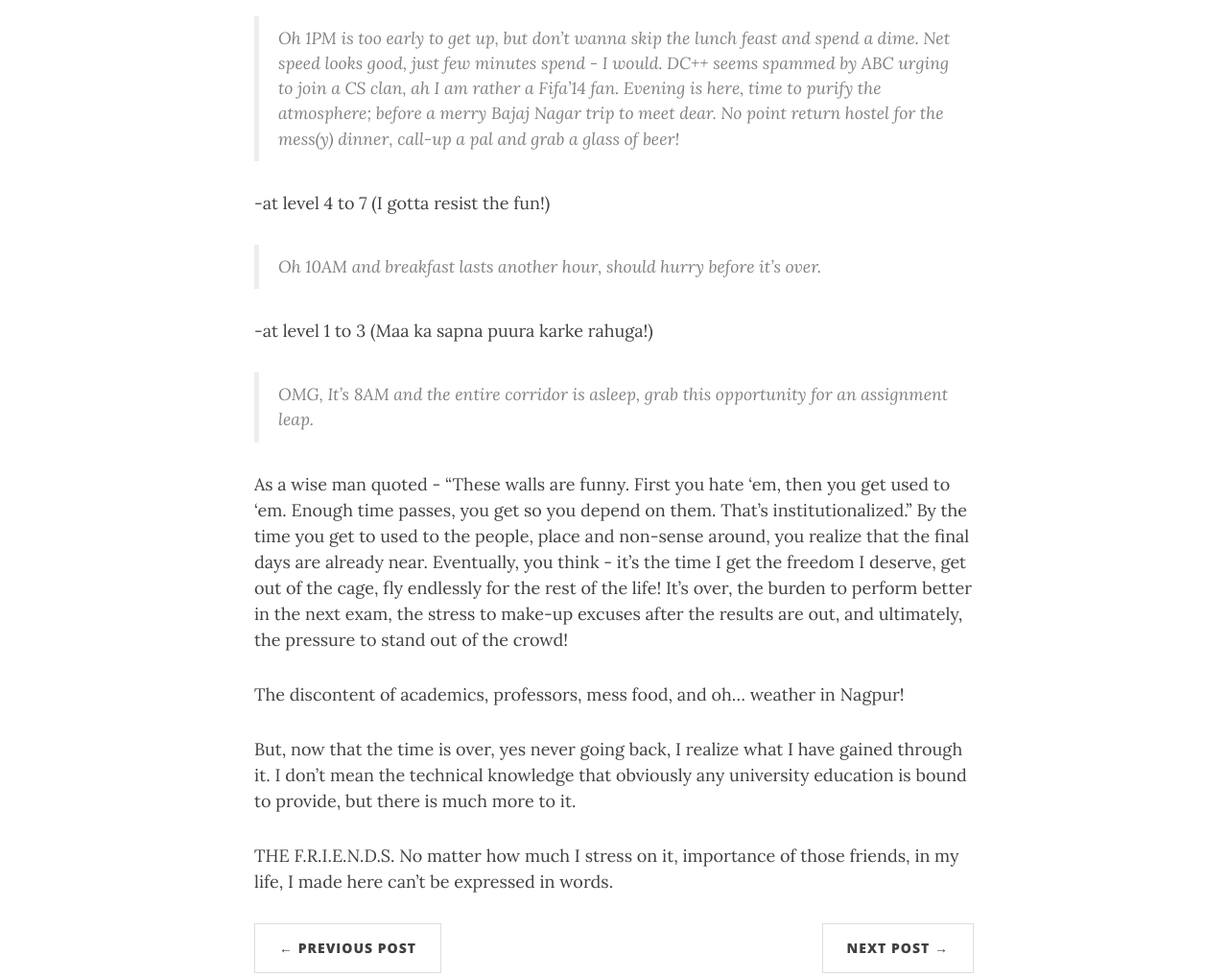
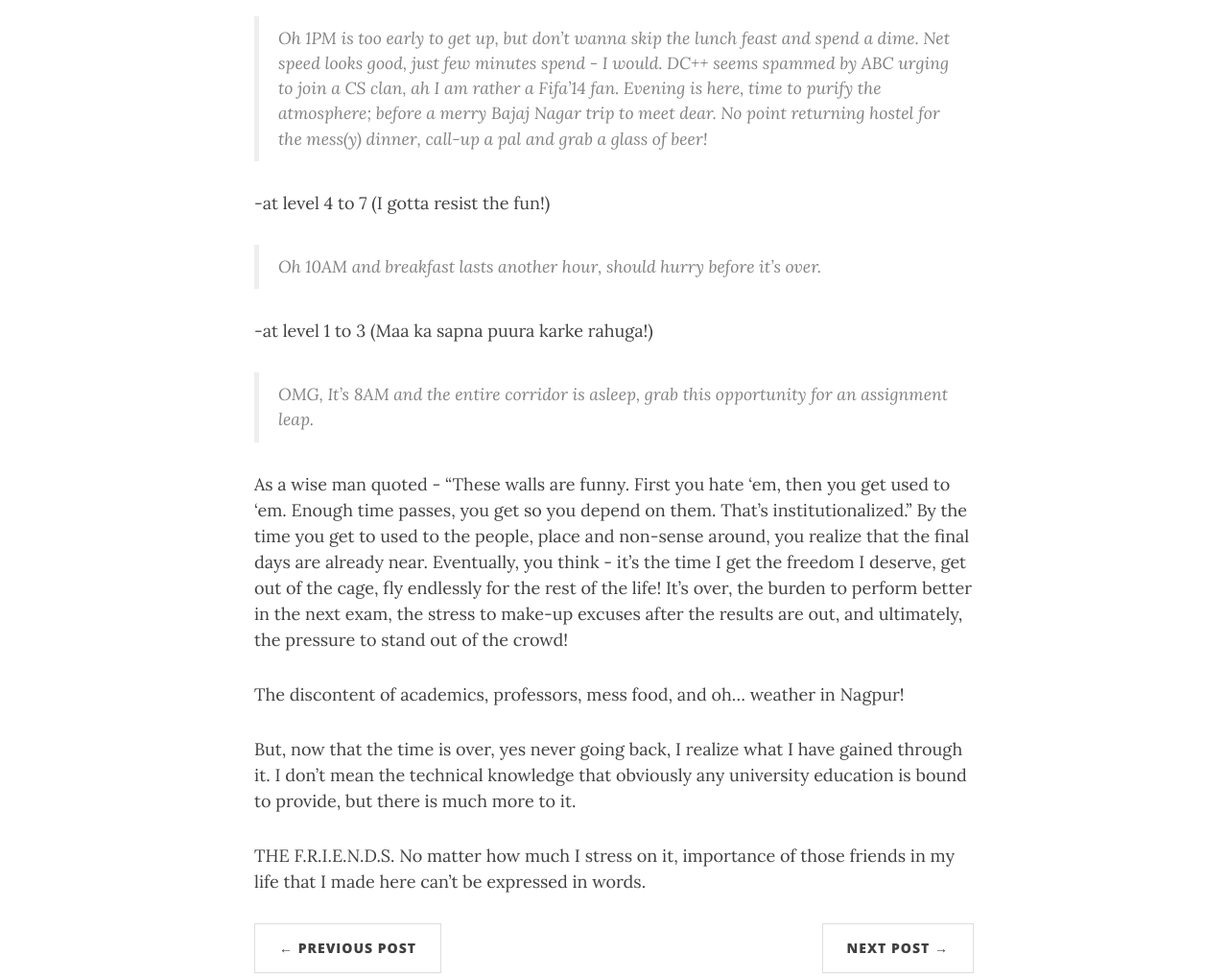
Before and after one commit to shahrajat/shahrajat.github.io, a Jekyll site: the page built from _posts/2015-01-27-Profound-multi-dimensional-analysis-of-tetrad-years-in-academia.md, in a window 1280 px wide and 1400 px high, scrolled down 711 px. Shown: the part 232-1251 px from the top of the window at 96% size. Built offline with Jekyll 4.4.1, drawn with Linux system fonts in a browser that asks for light colours; nearby versions of some CDN libraries; comment, search, counter and statistics services are not loaded.

Commit message:
Updated 2015-01-27-Profound-multi-dimensional-analysis-of-tetrad-years-in-academia.md

```diff
--- a/_posts/2015-01-27-Profound-multi-dimensional-analysis-of-tetrad-years-in-academia.md
+++ b/_posts/2015-01-27-Profound-multi-dimensional-analysis-of-tetrad-years-in-academia.md
@@ -12,7 +12,9 @@
 
 -at level 8 to 10 (screwed up!) -
 
-> Oh 1PM is too early to get up, but don't wanna skip the lunch feast and spend a dime. Net speed looks good, just few minutes spend - I would. DC++  seems spammed by ABC urging to join a CS clan, ah I am rather a Fifa'14 fan. Evening is here, time to purify the atmosphere; before a merry Bajaj Nagar trip to meet dear. No point return hostel for the mess(y) dinner, call-up a pal and grab a glass of beer!
+> Oh 1PM is too early to get up, but don't wanna skip the lunch feast and spend a dime.
+Net speed looks good, just few minutes spend - I would. DC++  seems spammed by ABC urging to join a CS clan, ah I am rather a Fifa'14 fan.
+Evening is here, time to purify the atmosphere; before a merry Bajaj Nagar trip to meet dear. No point returning hostel for the mess(y) dinner, call-up a pal and grab a glass of beer!
 
 -at level 4 to 7 (I gotta resist the fun!)
 
@@ -28,4 +30,4 @@
 
 But, now that the time is over, yes never going back, I realize what I have gained through it. I don't mean the technical knowledge that obviously any university education is bound to provide, but there is much more to it.
 
-THE F.R.I.E.N.D.S. No matter how much I stress on it, importance of those friends, in my life, I made here can't be expressed in words.
+THE F.R.I.E.N.D.S. No matter how much I stress on it, importance of those friends in my life that I made here can't be expressed in words.
```
